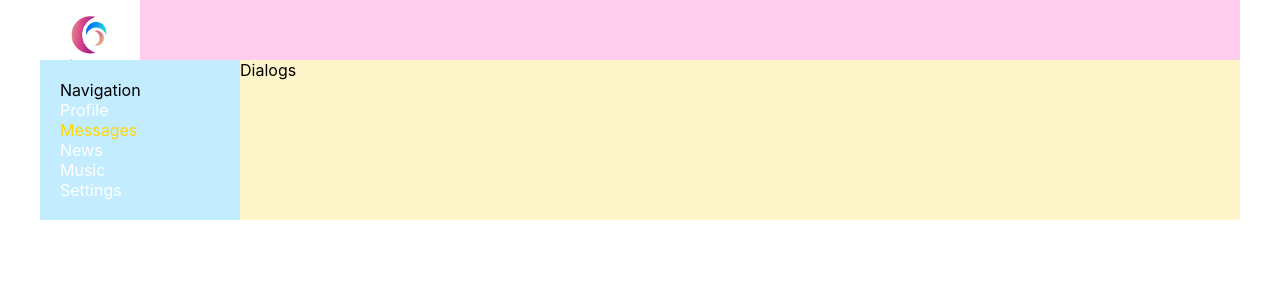
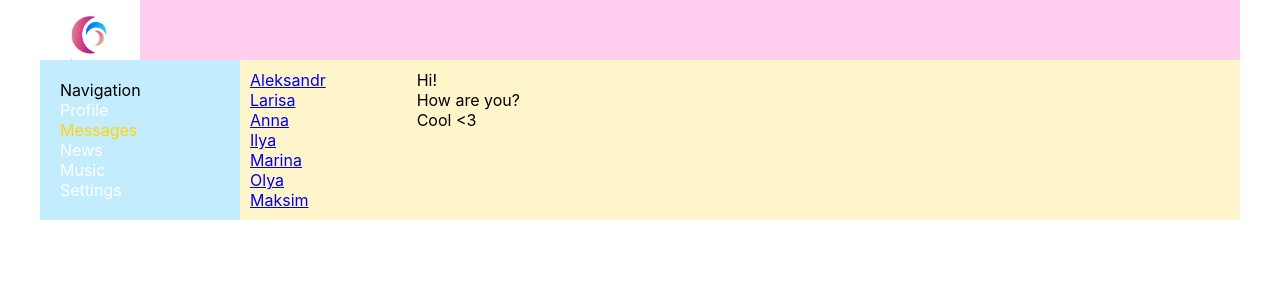
Before and after one commit to aivitsrimer/react-social-network, a React (Create React App) app: page /dialogs in a window 1280 px wide. Shown: the top 300 px of the page. Built offline with nearby package versions, Linux system fonts and the light colour scheme.

Commit message:
Added dialogs and css style for dialogs

```diff
--- a/src/components/Dialogs/Dialogs.jsx
+++ b/src/components/Dialogs/Dialogs.jsx
@@ -1,7 +1,39 @@
+import { NavLink } from 'react-router-dom';
 import style from './Dialogs.module.css';
 
+const DialogItem = (props) => {
+  let path = '/dialogs/' + props.id;
+
+  return (
+    <div className={style.dialog + ' ' + style.active}>
+      <NavLink to={path}>{props.name}</NavLink>
+    </div>
+  );
+};
+
+const Message = (props) => {
+  return <div className={style.message}>{props.message}</div>;
+};
+
 const Dialogs = (props) => {
-  return <div>Dialogs</div>;
+  return (
+    <div className={style.dialogs}>
+      <div className={style.dialogsItems}>
+        <DialogItem name="Aleksandr" id="1" />
+        <DialogItem name="Larisa" id="2" />
+        <DialogItem name="Anna" id="3" />
+        <DialogItem name="Ilya" id="4" />
+        <DialogItem name="Marina" id="5" />
+        <DialogItem name="Olya" id="6" />
+        <DialogItem name="Maksim" id="7" />
+      </div>
+      <div className={style.messages}>
+        <Message message="Hi!" />
+        <Message message="How are you?" />
+        <Message message="Cool <3" />
+      </div>
+    </div>
+  );
 };
 
 export default Dialogs;
--- a/src/components/Dialogs/Dialogs.module.css
+++ b/src/components/Dialogs/Dialogs.module.css
@@ -0,0 +1,19 @@
+.dialogs {
+  display: grid;
+  grid-template-columns: 2fr 10fr;
+}
+
+.dialogsItems {
+  padding: 10px;
+}
+
+.dialogsItems .active {
+  color: rgb(51, 156, 255);
+}
+
+.messages {
+  padding: 10px;
+}
+
+.messages .message {
+}
```
